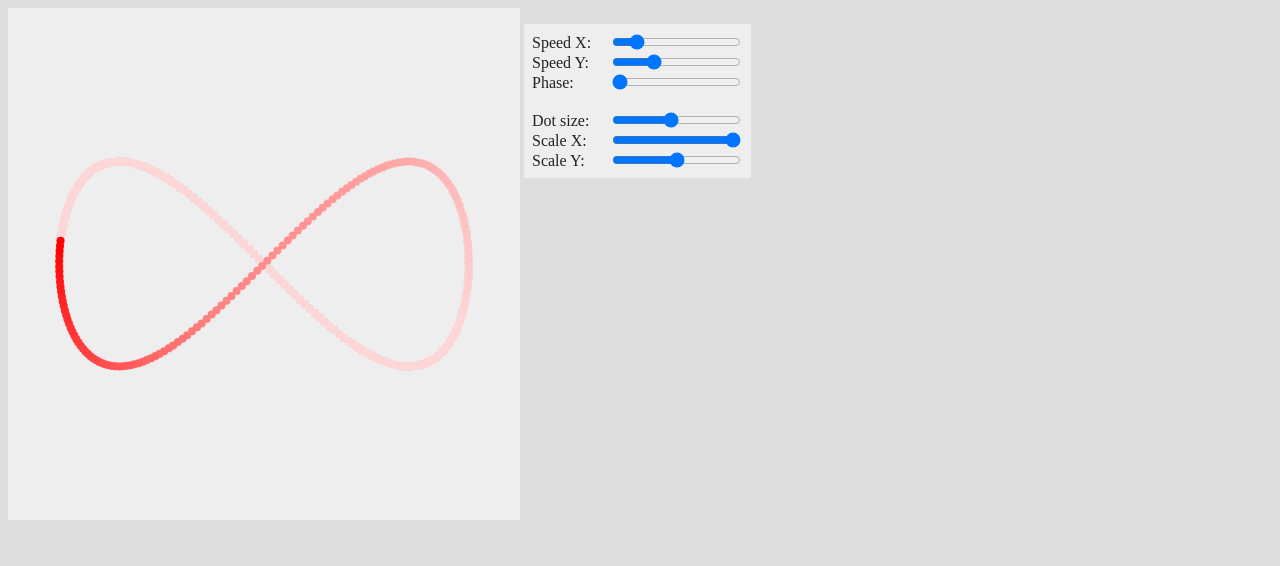
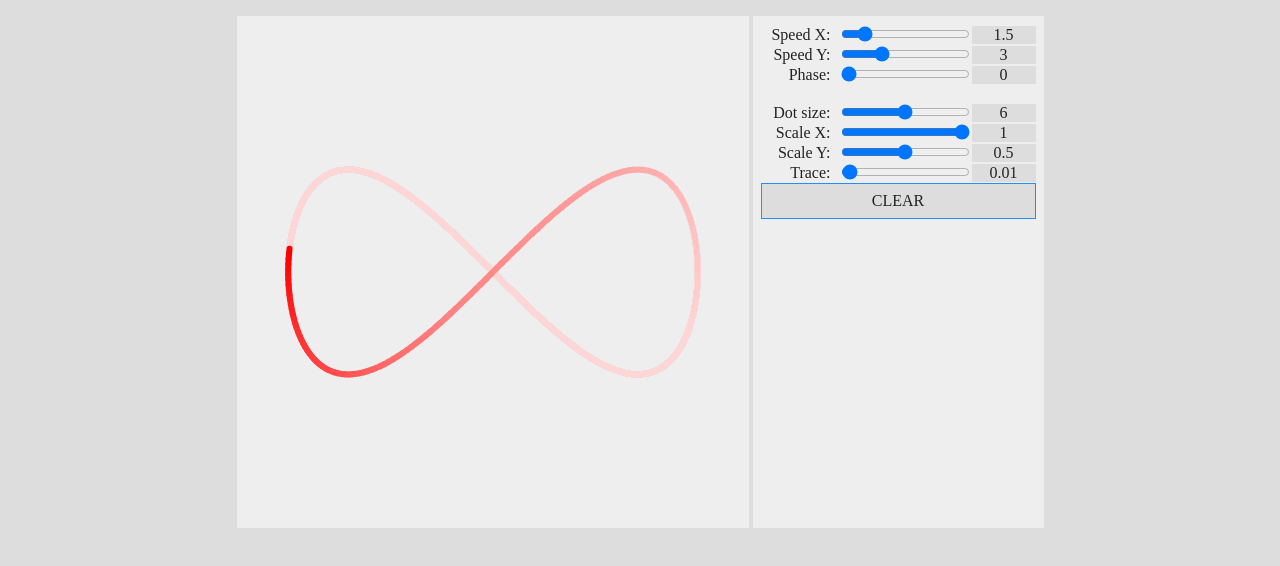
Before and after one commit to Nasso/two-sines, a plain HTML site: page index.html in a window 1280 px wide. Drawn offline with Linux system fonts and the light colour scheme.

Commit message:
Added a value display, a clear button and a trace slider

```diff
--- a/index.html
+++ b/index.html
@@ -10,13 +10,15 @@
 		<canvas id="cvs" width="512" height="512">
 		</canvas>
 		<ul>
-			<label for="speedx">Speed X:</label><input name="speedx" type="range" id="i_speedx"><br>
-			<label for="speedy">Speed Y:</label><input name="speedy" type="range" id="i_speedy"><br>
-			<label for="phase">Phase:</label><input name="phase" type="range" id="i_phase"><br>
-			<br>
-			<label for="dotsize">Dot size:</label><input name="dotsize" type="range" id="i_dotsize"><br>
-			<label for="scalex">Scale X:</label><input name="scalex" type="range" id="i_scalex"><br>
-			<label for="scaley">Scale Y:</label><input name="scaley" type="range" id="i_scaley">
+			<li><label for="speedx">Speed X:</label><input name="speedx" type="range" id="i_speedx"><span id="v_speedx"></span></li>
+			<li><label for="speedy">Speed Y:</label><input name="speedy" type="range" id="i_speedy"><span id="v_speedy"></span></li>
+			<li><label for="phase">Phase:</label><input name="phase" type="range" id="i_phase"><span id="v_phase"></span></li>
+			<br />
+			<li><label for="dotsize">Dot size:</label><input name="dotsize" type="range" id="i_dotsize"><span id="v_dotsize"></span></li>
+			<li><label for="scalex">Scale X:</label><input name="scalex" type="range" id="i_scalex"><span id="v_scalex"></span></li>
+			<li><label for="scaley">Scale Y:</label><input name="scaley" type="range" id="i_scaley"><span id="v_scaley"></span></li>
+			<li><label for="trace">Trace:</label><input name="trace" type="range" id="i_trace"><span id="v_trace"></span></li>
+			<li><div id="clrbtn">CLEAR</div></li>
 		</ul>
 
 		<script src="main.js" charset="utf-8"></script>
--- a/main.js
+++ b/main.js
@@ -1,5 +1,6 @@
 // Const
 const cvs = document.getElementById("cvs");
+const clrbtn = document.getElementById("clrbtn");
 const gtx = cvs.getContext("2d");
 const W = cvs.width;
 const H = cvs.height;
@@ -10,15 +11,26 @@ const inp = {
 	dotsize: document.getElementById("i_dotsize"),
 	scalex: document.getElementById("i_scalex"),
 	scaley: document.getElementById("i_scaley"),
+	trace: document.getElementById("i_trace"),
+};
+const inpv = {
+	speedx: document.getElementById("v_speedx"),
+	speedy: document.getElementById("v_speedy"),
+	phase: document.getElementById("v_phase"),
+	dotsize: document.getElementById("v_dotsize"),
+	scalex: document.getElementById("v_scalex"),
+	scaley: document.getElementById("v_scaley"),
+	trace: document.getElementById("v_trace"),
 };
 const inpsettings = {
-	speedx: { min: 0, max: 10, d: 1.5 },
-	speedy: { min: 0, max: 10, d: 3 },
-	phase: { min: 0, max: 1, d: 0 },
+	speedx: { min: 0, max: 10, d: 1.5, steps: 20 },
+	speedy: { min: 0, max: 10, d: 3, steps: 20 },
+	phase: { min: 0, max: 1, d: 0, steps: 20 },
 
-	dotsize: { min: 1, max: 8, d: 4 },
-	scalex: { min: 0, max: 1, d: 1 },
-	scaley: { min: 0, max: 1, d: 0.5 }
+	dotsize: { min: 1, max: 11, d: 6, steps: 20 },
+	scalex: { min: 0, max: 1, d: 1, steps: 20 },
+	scaley: { min: 0, max: 1, d: 0.5, steps: 20 },
+	trace: { min: 0, max: 1, d: 0.01, steps: 100 },
 };
 
 // Vars
@@ -27,34 +39,58 @@ let o = {
 	speedy: 3,
 	phase: 0,
 
-	dotsize: 4,
+	dotsize: 6,
 	scalex: 1,
-	scaley: 0.5
+	scaley: 0.5,
+	trace: 0.01,
 };
 let t = 0;
+let delta = 0;
 
+let dirtylast = true;
+let lastx = -1;
+let lasty = -1;
 let x = 0;
 let y = 0;
 
 // Functions
 function draw() {
 	// Calc
+	delta = (Date.now() / 1000) - t;
 	t = Date.now() / 1000;
+
+	lastx = x;
+	lasty = y;
 	x = W / 2 + Math.sin(t * o.speedx) * W * 0.4 * o.scalex;
 	y = H / 2 + Math.sin(t * o.speedy + o.phase * Math.PI) * H * 0.4 * o.scaley;
+	dirtylast = dirtylast || delta > 0.1; // Prevent jumps when switching tabs
 
 	// Draw
-	gtx.fillStyle = "rgba(238, 238, 238, 0.01)";
+	gtx.fillStyle = "rgba(238, 238, 238, " + o.trace + ")";
 	gtx.fillRect(0, 0, W, H);
 
-	gtx.fillStyle = "red";
+	gtx.strokeStyle = "red";
+	gtx.lineWidth = o.dotsize;
+	gtx.lineCap = "round";
 
 	gtx.beginPath();
-	gtx.arc(x, y, o.dotsize, 0, 2 * Math.PI, false);
-	gtx.fill();
+
+	if(dirtylast) {
+		gtx.moveTo(x, y);
+		dirtylast = false;
+	} else gtx.moveTo(lastx, lasty);
+
+	gtx.lineTo(x, y);
+	gtx.stroke();
 
 	// Loop
 	requestAnimationFrame(draw);
+}
+
+function reset() {
+	gtx.fillStyle = "rgba(238, 238, 238, 1)";
+	gtx.fillRect(0, 0, W, H);
+	dirtylast = true;
 }
 
 // Main
@@ -64,18 +100,26 @@ gtx.fillRect(0, 0, W, H);
 for(let k in inp) {
 	const i = inp[k];
 	const s = inpsettings[k];
+	const v = inpv[k];
 
 	i.min = s.min;
 	i.max = s.max;
-	i.step = (s.max - s.min) / 20;
+	i.step = (s.max - s.min) / s.steps;
 	i.value = s.d;
+	v.innerHTML = i.value;
 
 	i.addEventListener("change", () => {
 		o[k] = i.value;
-		console.log("o['" + k + "'] = " + i.value);
-		gtx.fillStyle = "rgba(238, 238, 238, 1)";
-		gtx.fillRect(0, 0, W, H);
+		reset();
+	});
+
+	i.addEventListener("input", () => {
+		v.innerHTML = i.value;
 	});
 }
 
+clrbtn.addEventListener("click", () => {
+	reset();
+});
+
 draw();
--- a/style.css
+++ b/style.css
@@ -1,5 +1,8 @@
 body {
     background: #ddd;
+	margin: 16px;
+
+	text-align: center;
 }
 
 ul {
@@ -7,12 +10,26 @@ ul {
     display: inline-block;
     background: #eee;
     padding: 8px;
+
+	margin: 0px;
+	height: 496px;
+
+	list-style: none;
 }
 
 ul label {
     display: inline-block;
     margin-right: 8px;
     width: 70px;
+	text-align: right;
+}
+
+ul span {
+    display: inline-block;
+    width: 64px;
+	text-align: center;
+
+	background: #ddd;
 }
 
 ul * {
@@ -20,6 +37,28 @@ ul * {
     vertical-align: bottom;
 }
 
+#clrbtn {
+	margin: 1px 0px;
+	padding: 8px 0px;
+	background: #ddd;
+
+	border: 1px solid dodgerblue;
+	box-shadow: 0px 0px 0px dodgerblue inset;
+
+	transition: box-shadow 200ms, background 200ms;
+}
+
+#clrbtn:hover {
+	background: #D5DADE;
+	cursor: default;
+
+	user-select: none;
+	-o-user-select: none;
+	-ms-user-select: none;
+	-moz-user-select: none;
+	-webkit-user-select: none;
+}
+
 #cvs {
     display: inline-block;
 }
```
